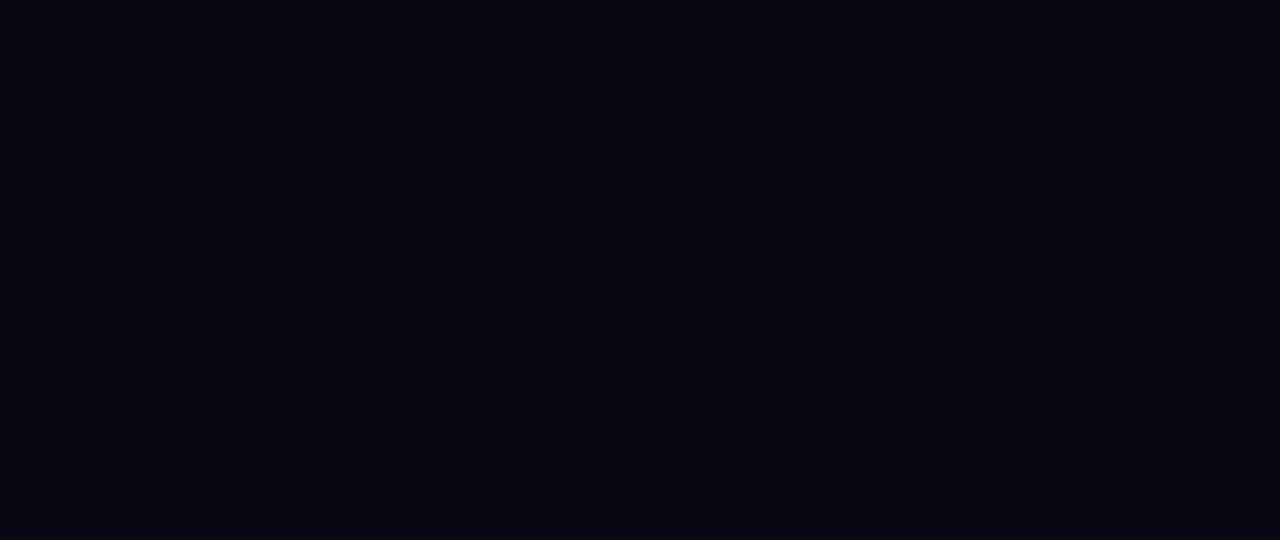
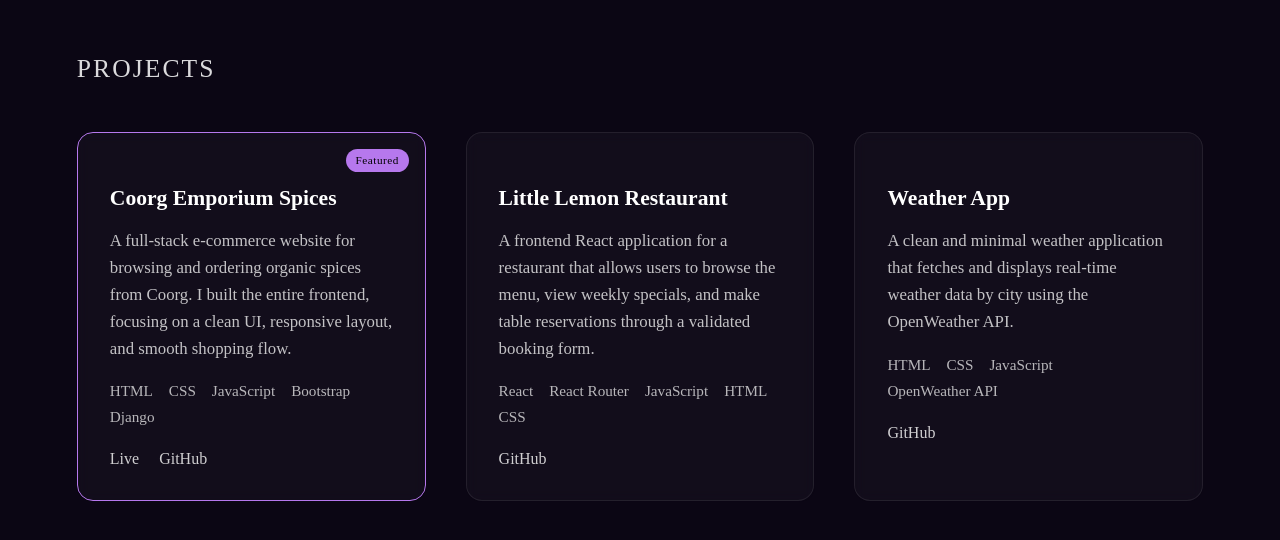
Before and after one commit to kanishkaaNS/Portfolio-website, a React (Vite) app: page / in a window 1280 px wide. Shown: the part 1802-2342 px from the top of the page. Built offline with nearby package versions, Linux system fonts and the light colour scheme.

Commit message:
Added projects and a little more changes over-all(fonts,text-sizing,etc)

```diff
--- a/src/App.jsx
+++ b/src/App.jsx
@@ -6,8 +6,27 @@
 import Layout from "./components/Layout.jsx";
 import Hero from "./components/Hero.jsx";
 import About from './components/About.jsx';
+import Projects from './components/Projects.jsx';
 
 function App() {
+
+  gsap.fromTo(
+    ".project-reveal",
+    { opacity: 0, y: 40 },
+    {
+      opacity: 1,
+      y: 0,
+      duration: 0.8,
+      ease: "power3.out",
+      stagger: 0.15,
+      scrollTrigger: {
+        trigger: ".projects-grid",
+        start: "top 80%",
+        once: true,
+      },
+    }
+  );
+
   useEffect(() => {
   gsap.registerPlugin(ScrollTrigger);
 
@@ -53,7 +72,8 @@
   return (
     <Layout>
       <Hero />
-      <About/>
+      <About />
+      <Projects/>
 
       {/* Temporary scroll space */}
       <section style={{ height: "100vh" }} />
--- a/src/components/About.jsx
+++ b/src/components/About.jsx
@@ -49,7 +49,7 @@
       <div className="about-interests reveal">
         <h3>Interests</h3>
         <p>
-          Outside of coding, I enjoy gaming and keeping up with Formula 1.
+          Outside of coding, I enjoy cooking, gaming and keeping up with Formula 1.
         </p>
       </div>
 
--- /dev/null
+++ b/src/components/Projects.jsx
@@ -0,0 +1,128 @@
+function Projects() {
+  return (
+    <section className="projects" id="projects">
+      <header className="projects-header">
+        <h2>Projects</h2>
+      </header>
+
+      <div className="projects-grid">
+        {/* Featured Project */}
+        <article className="project-card project-featured project-reveal">
+          <span className="project-badge">Featured</span>
+
+          <h3>Coorg Emporium Spices</h3>
+
+          <p className="project-description">
+            A full-stack e-commerce website for browsing and ordering organic spices
+            from Coorg. I built the entire frontend, focusing on a clean UI,
+            responsive layout, and smooth shopping flow.
+          </p>
+
+          <ul className="project-tech">
+            <li>HTML</li>
+            <li>CSS</li>
+            <li>JavaScript</li>
+            <li>Bootstrap</li>
+            <li>Django</li>
+          </ul>
+
+          <div className="project-links">
+            <a
+              href="https://coorgspicesemporium.onrender.com"
+              target="_blank"
+              rel="noreferrer"
+            >
+              Live
+            </a>
+            <a
+              href="https://github.com/kanishkaaNS/Coorg-Spices-Emporium.git"
+              target="_blank"
+              rel="noreferrer"
+            >
+              GitHub
+            </a>
+          </div>
+        </article>
+
+        {/* Project 2 */}
+        <article className="project-card project-reveal">
+          <h3>Little Lemon Restaurant</h3>
+
+          <p className="project-description">
+            A frontend React application for a restaurant that allows users to
+            browse the menu, view weekly specials, and make table reservations
+            through a validated booking form.
+          </p>
+
+          <ul className="project-tech">
+            <li>React</li>
+            <li>React Router</li>
+            <li>JavaScript</li>
+            <li>HTML</li>
+            <li>CSS</li>
+          </ul>
+
+          <div className="project-links">
+            <a
+              href="https://github.com/kanishkaaNS/Little-Lemon.git"
+              target="_blank"
+              rel="noreferrer"
+            >
+              GitHub
+            </a>
+          </div>
+        </article>
+
+        {/* Project 3 */}
+        <article className="project-card project-reveal">
+          <h3>Weather App</h3>
+
+          <p className="project-description">
+            A clean and minimal weather application that fetches and displays
+            real-time weather data by city using the OpenWeather API.
+          </p>
+
+          <ul className="project-tech">
+            <li>HTML</li>
+            <li>CSS</li>
+            <li>JavaScript</li>
+            <li>OpenWeather API</li>
+          </ul>
+
+          <div className="project-links">
+            <a
+              href="https://github.com/kanishkaaNS/Weather-App.git"
+              target="_blank"
+              rel="noreferrer"
+            >
+              GitHub
+            </a>
+          </div>
+        </article>
+      </div>
+
+      <div className="projects-current reveal">
+        <h3 className="projects-current-title">Currently Working On</h3>
+
+        <article className="current-card">
+          <span className="current-badge">In Progress</span>
+
+          <h4>Formula 1 Race Outcome Predictor</h4>
+
+          <p className="current-description">
+            A data-driven web application exploring Formula 1 race outcome
+            predictions using historical race data. The focus is on frontend
+            data visualization, selection-based prediction logic, and
+            interactive UI design.
+          </p>
+
+          <p className="current-note">
+            Early-stage project — design and data modeling in progress.
+          </p>
+        </article>
+      </div>
+    </section>
+  );
+}
+
+export default Projects;
--- a/src/index.css
+++ b/src/index.css
@@ -262,14 +262,14 @@
 
 /* About Me */
 .about {
-  padding: 1rem clamp(1.25rem, 6vw, 10vw);
+  padding: 4rem clamp(1.5rem, 6vw, 10vw);
   color: white;
 }
 
 /* Section title */
 .about-header h2 {
-  font-size: clamp(1.3rem, 2vw, 10rem);
-  font-weight: bolder;
+  font-size: clamp(1.5rem, 2.2vw, 1.8rem);
+  font-weight: 600;
   letter-spacing: 0.08em;
   opacity: 0.85;
   margin-bottom: 2.5rem;
@@ -283,20 +283,21 @@
 }
 
 .about-text {
-  font-size: clamp(1rem, 1.5vw, 3rem);
+  font-size: clamp(1.05rem, 1.4vw, 1.15rem);
   line-height: 1.65;
   opacity: 0.75;
-  margin-bottom: 1.5rem;
+  margin-bottom: 1.6rem;
   cursor: default;
 }
 
+/* Interests */
 .about-interests {
-  margin-top: 5rem;
+  margin-top: 4rem;
   max-width: 640px;
 }
 
 .about-interests h3 {
-  font-size: 1.1rem;
+  font-size: 1.15rem;
   font-weight: 500;
   margin-bottom: 0.75rem;
   opacity: 0.85;
@@ -305,7 +306,7 @@
 }
 
 .about-interests p {
-  font-size: 1rem;
+  font-size: 1.05rem;
   opacity: 0.7;
   line-height: 1.6;
   cursor: default;
@@ -317,7 +318,7 @@
 }
 
 .skills h3 {
-  font-size: 1.15rem;
+  font-size: 1.25rem; /* ↑ */
   font-weight: 500;
   margin-bottom: 2rem;
   opacity: 0.85;
@@ -332,7 +333,7 @@
 }
 
 .skill-group h4 {
-  font-size: 0.95rem;
+  font-size: 1rem; /* ↑ */
   font-weight: 500;
   margin-bottom: 0.75rem;
   opacity: 0.9;
@@ -342,7 +343,7 @@
 
 .skill-group p {
   margin: 0.4rem 0;
-  font-size: 0.95rem;
+  font-size: 1rem; /* ↑ */
   opacity: 0.75;
 
   display: flex;
@@ -363,3 +364,176 @@
 
   flex-shrink: 0;
 }
+
+ /*Projects*/
+.projects {
+  padding: 6rem clamp(1.25rem, 6vw, 10vw);
+  color: white;
+}
+
+.projects-header h2 {
+  font-size: 1.6rem; /* ↑ */
+  font-weight: 500;
+  opacity: 0.85;
+  margin-bottom: 3rem;
+  letter-spacing: 0.08em;
+  text-transform: uppercase;
+}
+
+/* Grid */
+.projects-grid {
+  display: grid;
+  grid-template-columns: repeat(auto-fit, minmax(280px, 1fr));
+  gap: 2.5rem;
+}
+
+/* Card */
+.project-card {
+  position: relative;
+  padding: 2rem;
+  border-radius: 16px;
+
+  background: rgba(255, 255, 255, 0.03);
+  border: 1px solid rgba(255, 255, 255, 0.08);
+
+  backdrop-filter: blur(6px);
+  transition: transform 0.25s ease, border-color 0.25s ease;
+
+  cursor: default;
+}
+
+.project-card:hover {
+  transform: translateY(-4px);
+  border-color: hsl(272, 76%, 70%);
+}
+
+/* Featured */
+.project-featured {
+  border-color: hsl(272, 76%, 70%);
+}
+
+.project-badge {
+  position: absolute;
+  top: 1rem;
+  right: 1rem;
+
+  font-size: 0.7rem;
+  padding: 0.35rem 0.6rem;
+  border-radius: 999px;
+
+  background: hsl(272, 76%, 70%);
+  color: black;
+  font-weight: 500;
+  letter-spacing: 0.05em;
+}
+
+/* Title */
+.project-card h3 {
+  font-size: 1.35rem; /* ↑ */
+  margin-bottom: 0.75rem;
+}
+
+/* Description */
+.project-description {
+  font-size: 1.05rem; /* ↑ */
+  opacity: 0.75;
+  line-height: 1.6;   /* ↑ */
+  margin-bottom: 1.25rem;
+}
+
+/* Tech */
+.project-tech {
+  list-style: none;
+  padding: 0;
+  margin: 0 0 1.5rem 0;
+
+  display: flex;
+  flex-wrap: wrap;
+  gap: 0.5rem 1rem;
+}
+
+.project-tech li {
+  font-size: 0.95rem; /* ↑ */
+  opacity: 0.7;
+}
+
+/* Links */
+.project-links {
+  display: flex;
+  gap: 1.25rem;
+}
+
+.project-links a {
+  font-size: 1rem; /* ↑ */
+  text-decoration: none;
+  color: white;
+  opacity: 0.8;
+  transition: color 0.2s ease, opacity 0.2s ease;
+}
+
+.project-links a:hover {
+  color: hsl(272, 76%, 70%);
+  opacity: 1;
+}
+
+/* Currently Working On (inside Projects) */
+.projects-current {
+  margin-top: 6rem;
+  max-width: 720px;
+}
+
+.projects-current-title {
+  font-size: 1.3rem; /* ↑ */
+  font-weight: 500;
+  margin-bottom: 2rem;
+  opacity: 0.85;
+  letter-spacing: 0.06em;
+  text-transform: uppercase;
+}
+
+/* Card */
+.current-card {
+  position: relative;
+  padding: 2rem;
+  border-radius: 16px;
+
+  background: rgba(255, 255, 255, 0.03);
+  border: 1px dashed rgba(255, 255, 255, 0.15);
+
+  backdrop-filter: blur(6px);
+  cursor: default;
+}
+
+/* Badge */
+.current-badge {
+  position: absolute;
+  top: 1rem;
+  right: 1rem;
+
+  font-size: 0.7rem;
+  padding: 0.35rem 0.6rem;
+  border-radius: 999px;
+
+  background: rgba(255, 255, 255, 0.15);
+  color: white;
+  letter-spacing: 0.05em;
+}
+
+/* Text */
+.current-card h4 {
+  font-size: 1.25rem; /* ↑ */
+  margin-bottom: 0.75rem;
+}
+
+.current-description {
+  font-size: 1.05rem; /* ↑ */
+  opacity: 0.75;
+  line-height: 1.6;   /* ↑ */
+  margin-bottom: 1rem;
+}
+
+.current-note {
+  font-size: 0.95rem; /* ↑ */
+  opacity: 0.6;
+  font-style: italic;
+}
```
